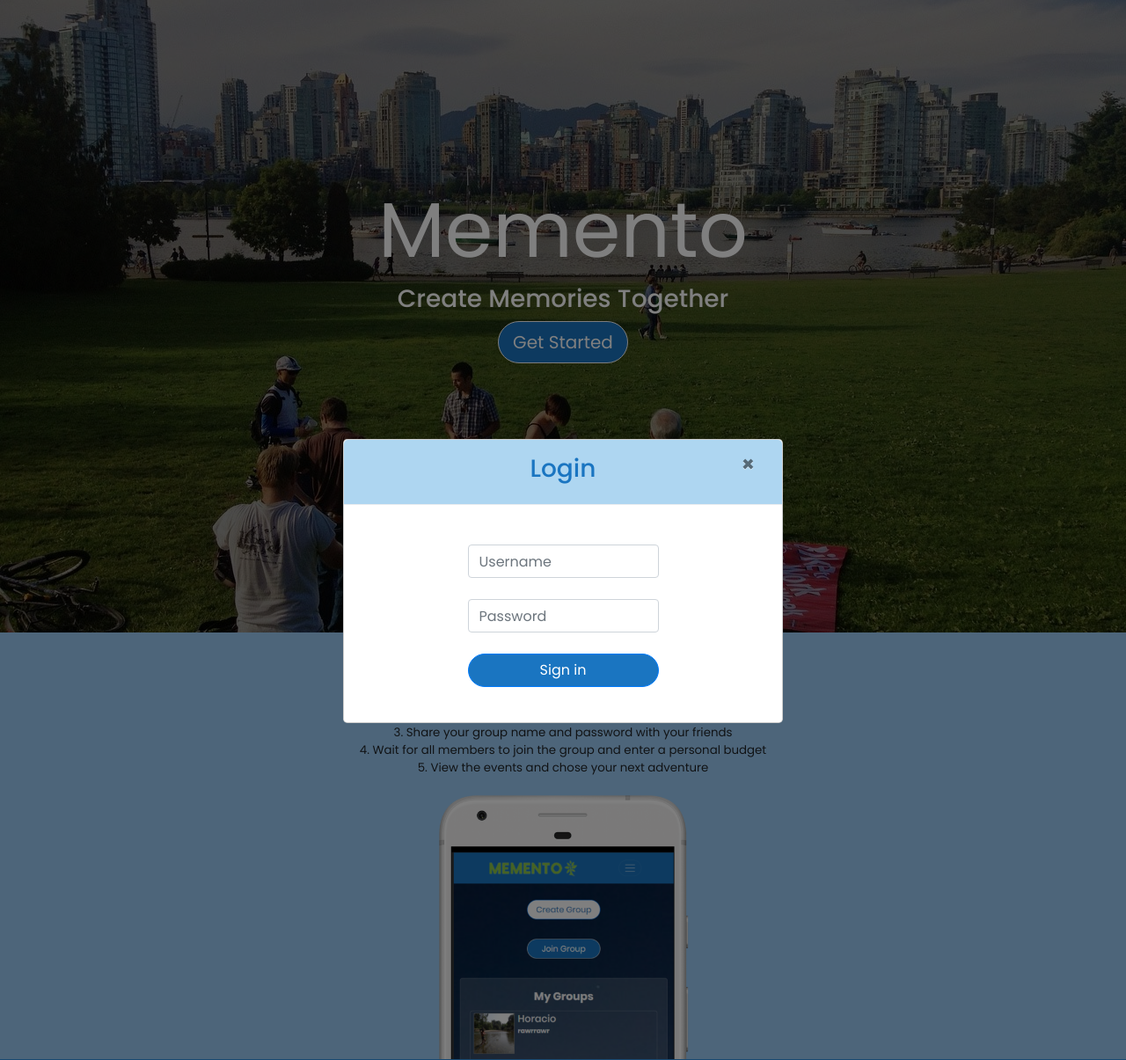
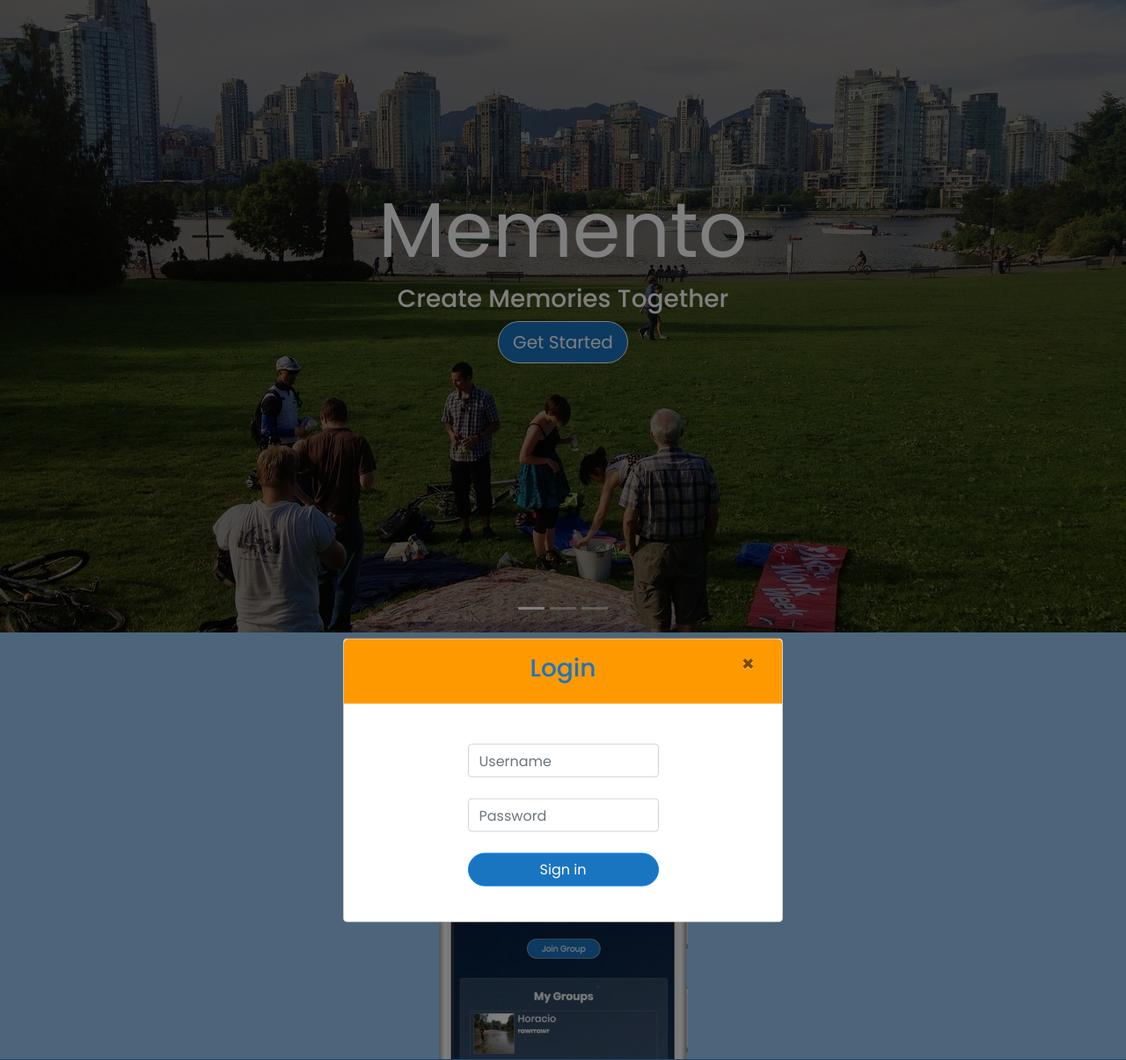
Before and after one commit to marvinngo/memento, a PHP site: page /index.php in a window 1280 px wide, after a click on "Login". Shown: the part 518-1723 px from the top of the page at 88% size. Run offline with PHP 8.4, Linux system fonts and the light colour scheme; some libraries are stand-ins or nearby versions.

Commit message:
moved position of donate modal

```diff
--- a/style.css
+++ b/style.css
@@ -113,6 +113,16 @@ border: none;
   margin-bottom: 20px;
   width: 100%
 }
+
+.modal-content {
+  position: relative;
+  transform: translateY(70%);
+}
+
+.modal-header {
+  background-color: #FF9900;
+}
+
 .loginmodal-submit {
   background: #FFF;
   color: #1A75C1;
```
